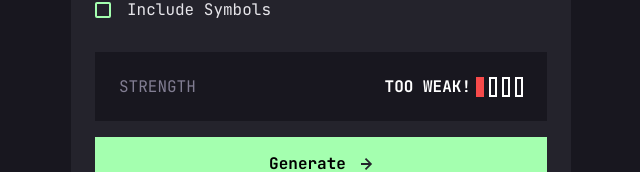
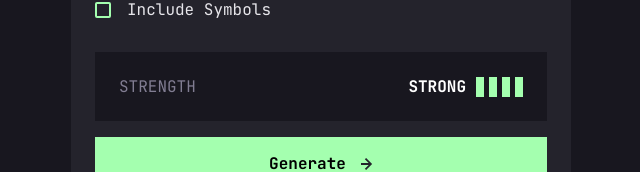
Before and after one commit to PYAG1/password-gen, a React (Vite) app: page / in a window 1280 px wide. Shown: the part 460-632 px from the top of the page, without its empty margins (319-959 px from the left). Built offline with nearby package versions, Linux system fonts and the light colour scheme.

Commit message:
Update App.tsx

```diff
--- a/src/App.tsx
+++ b/src/App.tsx
@@ -12,10 +12,6 @@ const colors = {
   red: "#F64A4A",
   orange: "#FB7C58",
   yellow: "#F8CD65",
-  tooWeak: '#F64A4A',
-  weak: '#FB7C58',
-  medium: '#F8CD65',
-  strong: '#A4FFAF',
 };
 
 const Wrapper = styled.div`
@@ -90,7 +86,7 @@ const CopyButton = styled.button`
 `;
 const FlexComponent = styled.section<{ $space?: boolean }>`
   display: flex;
-  width: 100%; /* Ensures full width for flex items */
+  width: 100%;
   flex-direction: row;
   justify-content: ${(props) =>
     props.$space ? "space-between" : "flex-start"};
@@ -118,16 +114,16 @@ const GenerateButton = styled.button`
   padding: 1em 0;
   margin-top: 1em;
   gap: 15px;
-  cursor: pointer; /* Make it clickable */
-  transition: background-color 0.2s ease-in-out, box-shadow 0.2s ease-in-out; /* Smooth transitions */
+  cursor: pointer;
+  transition: background-color 0.2s ease-in-out, box-shadow 0.2s ease-in-out;
 
   &:hover {
-    background-color: transparent; /* Semi-transparent green on hover */
+    background-color: transparent;
     border: 2px solid ${colors.green};
     color: ${colors.green};
 
     svg path {
-      fill: #A4FFAF; /* Change arrow color on hover */
+      fill: #A4FFAF;
     }
   }
 `;
@@ -241,15 +237,15 @@ const StrengthText = styled.span`
   color: white;
   font-size: 16px;
   font-weight: bold;
-  margin-right:5px
+  margin-right:10px
 `;
 
 const PasswordStrength = ({ level }) => {
   const levels = {
-    'too weak': { text: 'TOO WEAK!', color: colors.tooWeak, bars: 1 },
-    weak: { text: 'WEAK', color: colors.weak, bars: 2 },
-    medium: { text: 'MEDIUM', color: colors.medium, bars: 3 },
-    strong: { text: 'STRONG', color: colors.strong, bars: 4 },
+  'too weak': { text: 'TOO WEAK!', color: colors.red, bars: 1 },
+    weak: { text: 'WEAK', color: colors.orange, bars: 2 },
+    medium: { text: 'MEDIUM', color: colors.yellow, bars: 3 },
+    strong: { text: 'STRONG', color: colors.green, bars: 4 },
   };
 
   const { text, color, bars } = levels[level] || levels['too weak'];
@@ -293,7 +289,7 @@ function App() {
             </CheckBoxOptionsContainer>
             <PasswordStrengthSection>
               <p>STRENGTH</p>
-              <PasswordStrength level={'too weak'} />
+              <PasswordStrength level={'strong'} />
             </PasswordStrengthSection>
             <GenerateButton>Generate <ArrowRightIcon/> </GenerateButton>
           </PasswordSettings>
```
